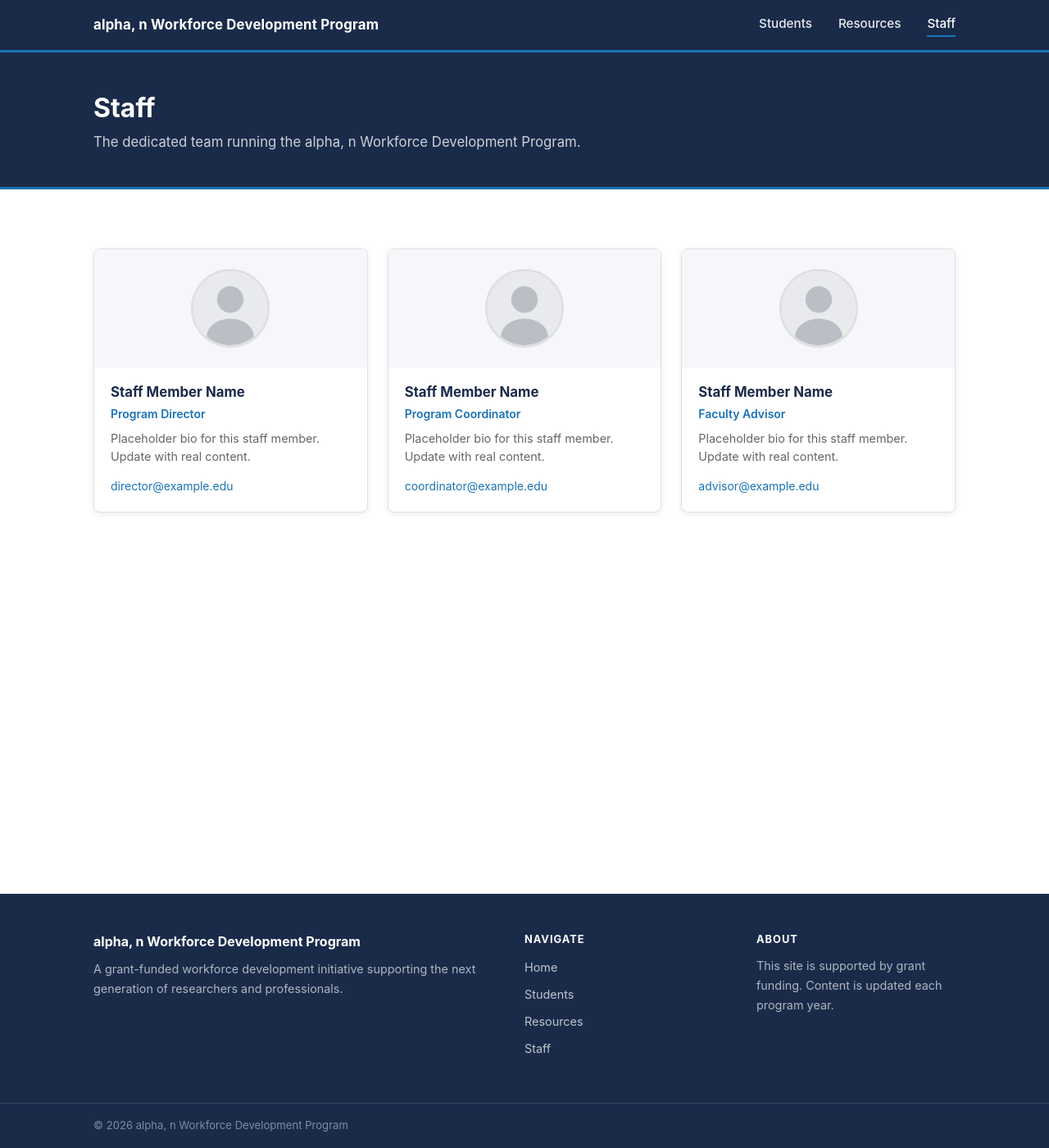
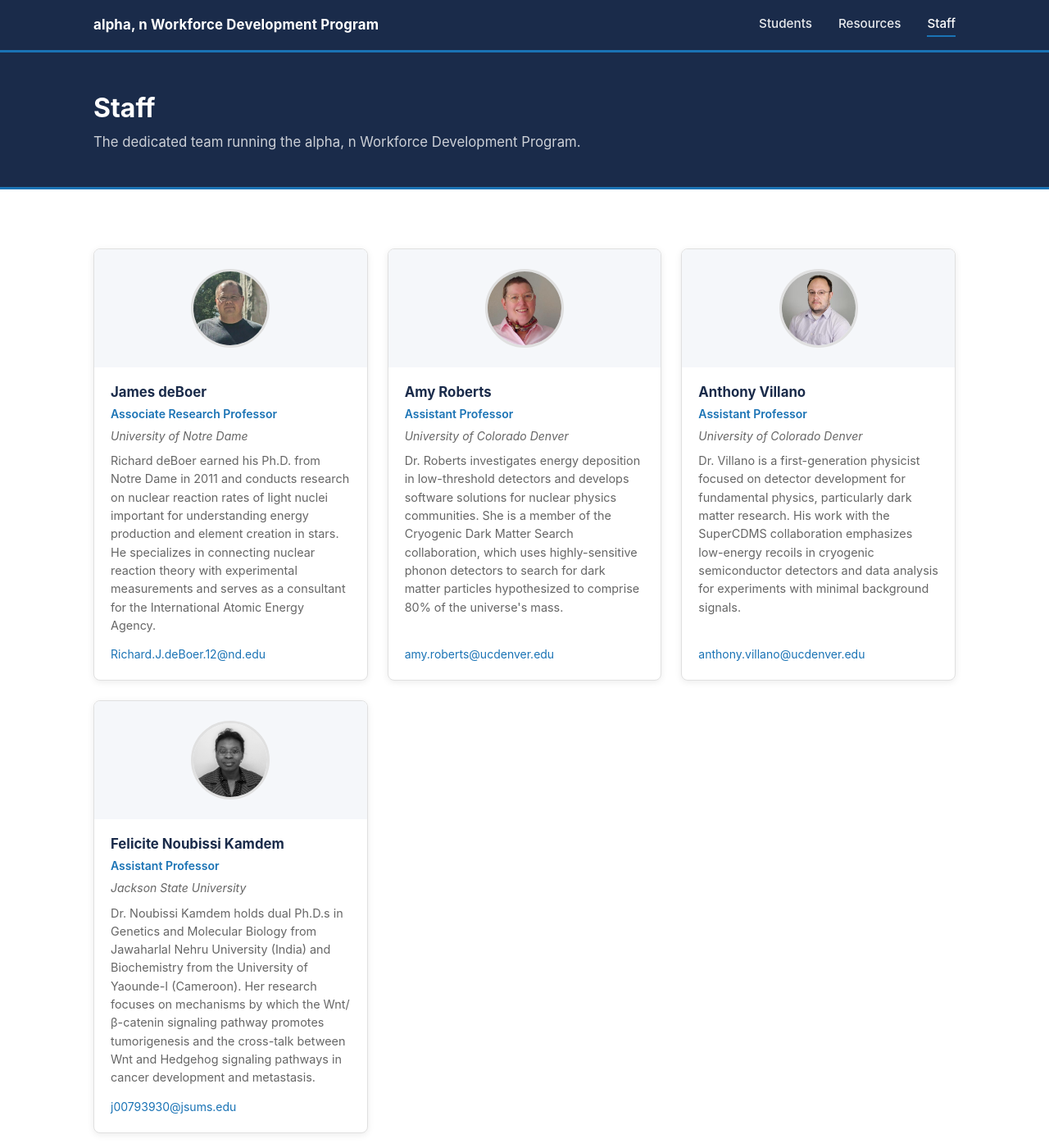
Before and after one commit to det-lab/alpha-n-workforce-dev-website, a Jekyll site: the page built from _pages/staff.md, in a window 1280 px wide and 1400 px high. Shown: the whole window at 82% size. Built offline with Jekyll 4.4.1, drawn with Linux system fonts in a browser that asks for light colours.

Commit message:
Populate staff with real bios, titles, and photos
Add institution field to staff cards. Populate James deBoer, Amy Roberts,
Anthony Villano, and Felicite Noubissi Kamdem with titles, bios, emails,
and profile photos sourced from their faculty pages.

Co-Authored-By: Claude Sonnet 4.6 <noreply@anthropic.com>

```diff
--- a/_data/staff.yml
+++ b/_data/staff.yml
@@ -1,17 +1,27 @@
-- name: "Staff Member Name"
-  title: "Program Director"
-  bio: "Placeholder bio for this staff member. Update with real content."
-  email: "director@example.edu"
-  photo: ""
+- name: "James deBoer"
+  title: "Associate Research Professor"
+  institution: "University of Notre Dame"
+  bio: "Richard deBoer earned his Ph.D. from Notre Dame in 2011 and conducts research on nuclear reaction rates of light nuclei important for understanding energy production and element creation in stars. He specializes in connecting nuclear reaction theory with experimental measurements and serves as a consultant for the International Atomic Energy Agency."
+  email: "Richard.J.deBoer.12@nd.edu"
+  photo: "/assets/images/deboer-james.jpg"
 
-- name: "Staff Member Name"
-  title: "Program Coordinator"
-  bio: "Placeholder bio for this staff member. Update with real content."
-  email: "coordinator@example.edu"
-  photo: ""
+- name: "Amy Roberts"
+  title: "Assistant Professor"
+  institution: "University of Colorado Denver"
+  bio: "Dr. Roberts investigates energy deposition in low-threshold detectors and develops software solutions for nuclear physics communities. She is a member of the Cryogenic Dark Matter Search collaboration, which uses highly-sensitive phonon detectors to search for dark matter particles hypothesized to comprise 80% of the universe's mass."
+  email: "amy.roberts@ucdenver.edu"
+  photo: "/assets/images/roberts-amy.jpg"
 
-- name: "Staff Member Name"
-  title: "Faculty Advisor"
-  bio: "Placeholder bio for this staff member. Update with real content."
-  email: "advisor@example.edu"
-  photo: ""
+- name: "Anthony Villano"
+  title: "Assistant Professor"
+  institution: "University of Colorado Denver"
+  bio: "Dr. Villano is a first-generation physicist focused on detector development for fundamental physics, particularly dark matter research. His work with the SuperCDMS collaboration emphasizes low-energy recoils in cryogenic semiconductor detectors and data analysis for experiments with minimal background signals."
+  email: "anthony.villano@ucdenver.edu"
+  photo: "/assets/images/villano-anthony.jpg"
+
+- name: "Felicite Noubissi Kamdem"
+  title: "Assistant Professor"
+  institution: "Jackson State University"
+  bio: "Dr. Noubissi Kamdem holds dual Ph.D.s in Genetics and Molecular Biology from Jawaharlal Nehru University (India) and Biochemistry from the University of Yaounde-I (Cameroon). Her research focuses on mechanisms by which the Wnt/β-catenin signaling pathway promotes tumorigenesis and the cross-talk between Wnt and Hedgehog signaling pathways in cancer development and metastasis."
+  email: "j00793930@jsums.edu"
+  photo: "/assets/images/noubissi-kamdem-felicite.jpg"
--- a/_includes/staff-card.html
+++ b/_includes/staff-card.html
@@ -9,6 +9,7 @@
   <div class="card-body">
     <h3 class="card-name">{{ include.member.name }}</h3>
     {% if include.member.title %}<p class="card-title">{{ include.member.title }}</p>{% endif %}
+    {% if include.member.institution %}<p class="card-institution">{{ include.member.institution }}</p>{% endif %}
     {% if include.member.bio %}<p class="card-bio">{{ include.member.bio }}</p>{% endif %}
     {% if include.member.email %}<p class="card-email"><a href="mailto:{{ include.member.email }}">{{ include.member.email }}</a></p>{% endif %}
   </div>
--- a/assets/css/main.scss
+++ b/assets/css/main.scss
@@ -317,6 +317,13 @@ h1, h2, h3, h4 { line-height: 1.25; }
   font-size: 0.875rem;
   color: $accent;
   font-weight: 600;
+  margin-bottom: 0.25rem;
+}
+
+.card-institution {
+  font-size: 0.875rem;
+  color: $text-light;
+  font-style: italic;
   margin-bottom: 0.5rem;
 }
 
```
Also changed, not shown: assets/images/deboer-james.jpg (added), assets/images/noubissi-kamdem-felicite.jpg (added), assets/images/roberts-amy.jpg (added), assets/images/villano-anthony.jpg (added).
